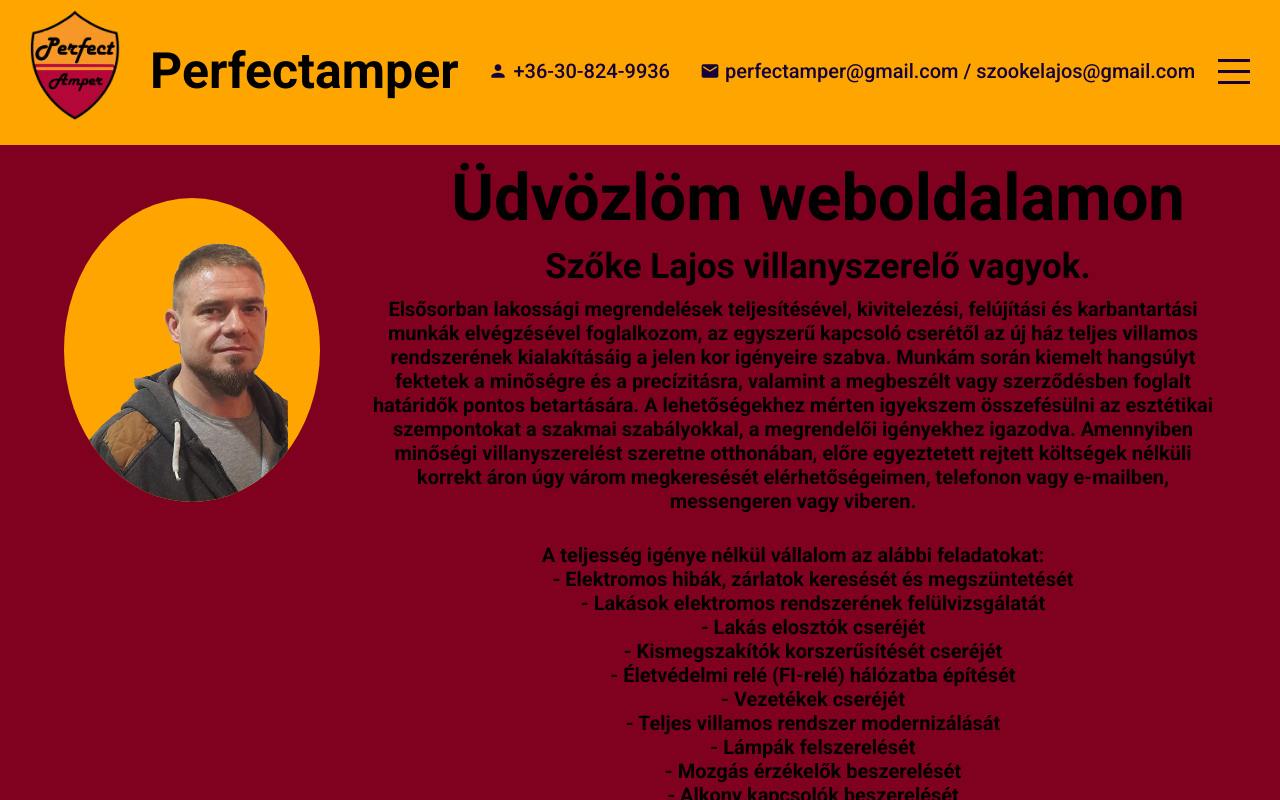
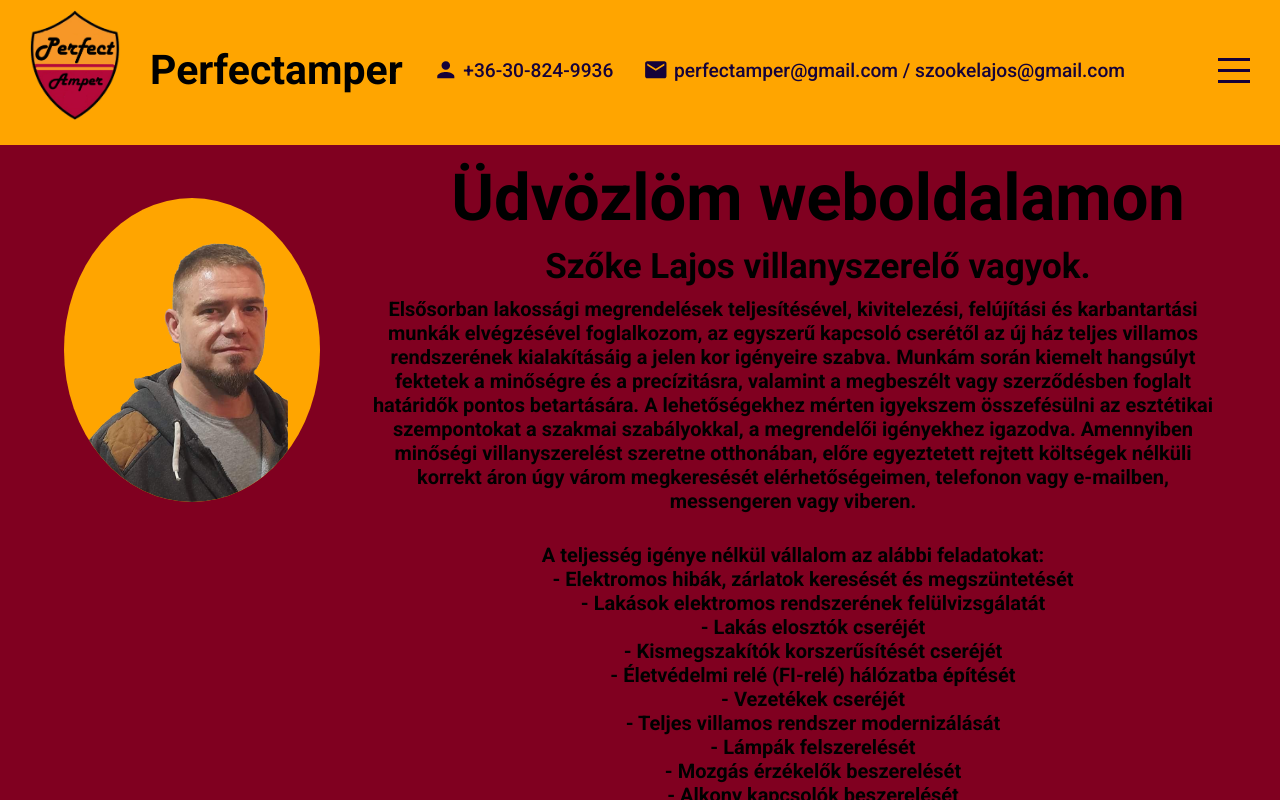
Before and after one commit to ZsoltTirkala/villanyszereles-site, a React (Create React App) app: page / in a window 1280 px wide. Built offline with nearby package versions, Linux system fonts and the light colour scheme.

Commit message:
change topbar infos size

```diff
--- a/src/components/topbar/topbar.scss
+++ b/src/components/topbar/topbar.scss
@@ -37,7 +37,7 @@
     }
 
       .logo {
-        font-size: 50px;
+        font-size: 3.2vw;
         font-weight: 700;
         text-decoration: none;
         color: black;
@@ -60,13 +60,13 @@
         }
 
         .icon {
-          font-size: 20px;
+          font-size: 2vw;
           margin-right: 5px;
           font-weight: bold;
         }
 
         span {
-          font-size: 20px;
+          font-size: 1.5vw;
           font-weight: 500;
         }
       }
```
